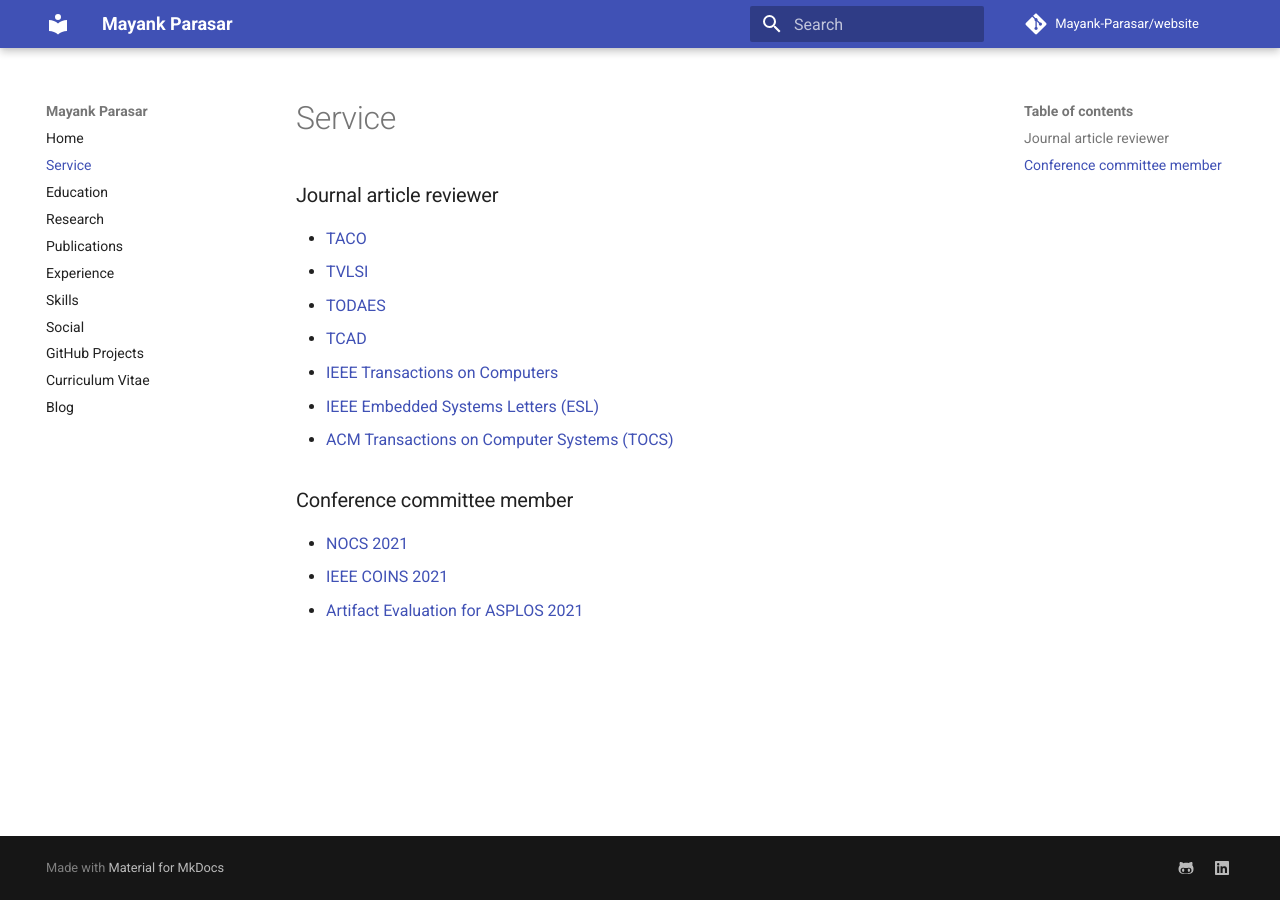
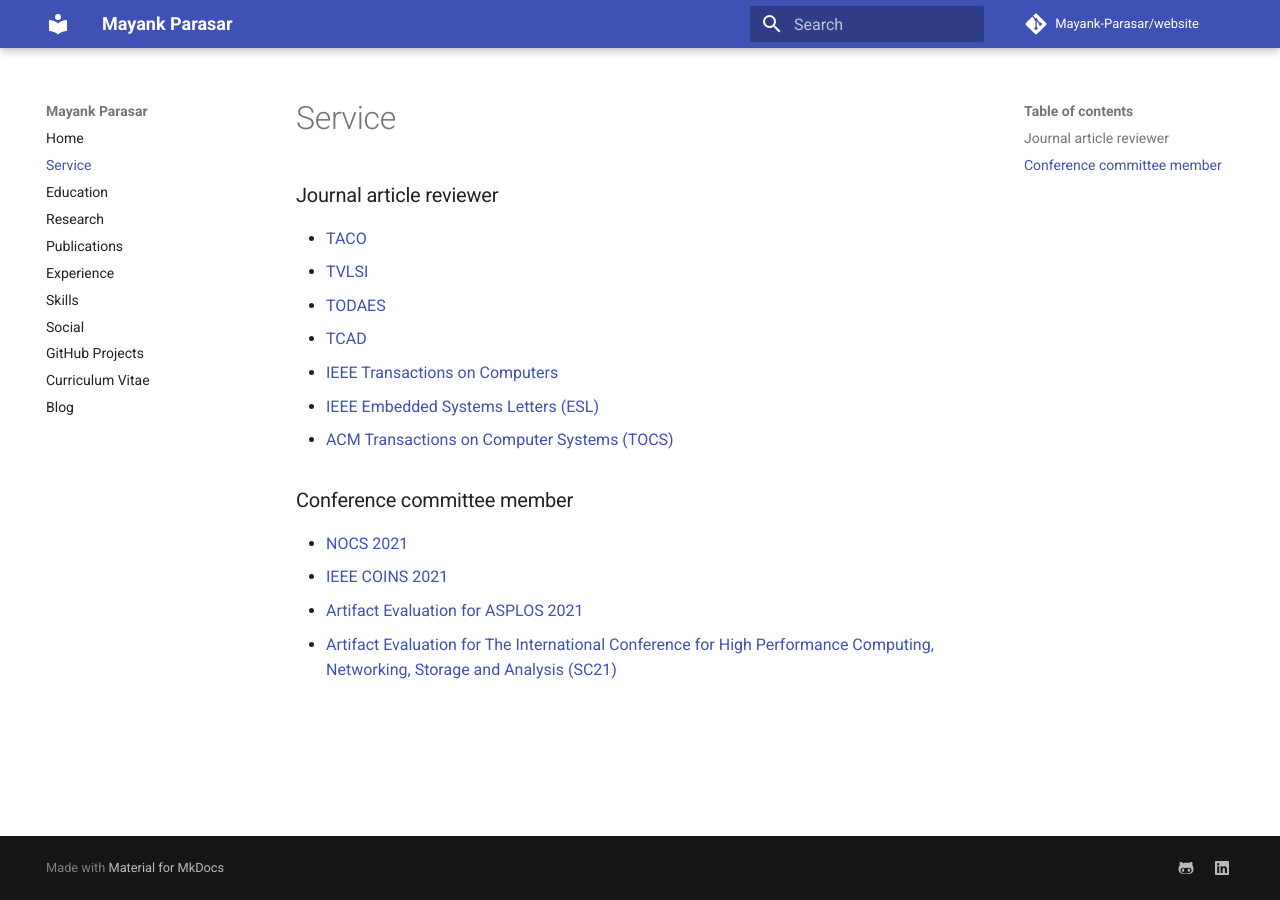
Before and after one commit to Mayank-Parasar/website, an MkDocs documentation site: the page built from docs/service.md, in a window 1280 px wide. Built offline with MkDocs 1.6.1 and Material for MkDocs 9.7.7, drawn with Linux system fonts in a browser that asks for light colours; comment, search, counter and statistics services are not loaded.

Commit message:
update to the service page

```diff
--- a/docs/service.md
+++ b/docs/service.md
@@ -12,3 +12,4 @@
 * <a href="https://nocs2021.github.io/committee.html">NOCS 2021</a>
 * <a href="https://coinsconf.com/wp-content/uploads/2021/05/CFP-CAS-2021-May2021.pdf">IEEE COINS 2021</a>
 * <a href="https://ctuning.org/ae/asplos2021.html">Artifact Evaluation for ASPLOS 2021</a>
+* <a href="https://sc21.supercomputing.org/planning-committee/">Artifact Evaluation for The International Conference for High Performance Computing, Networking, Storage and Analysis (SC21)</a>
```
